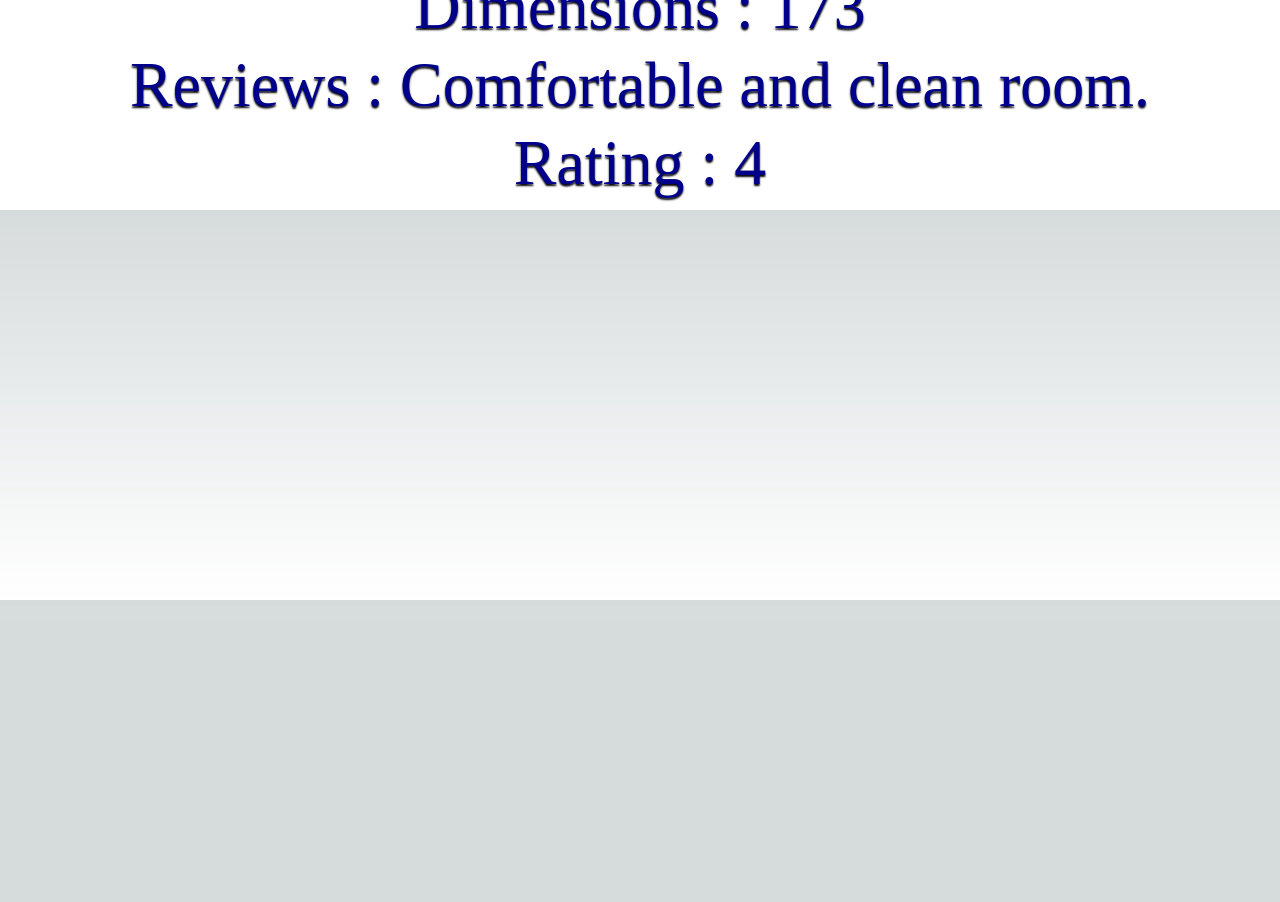
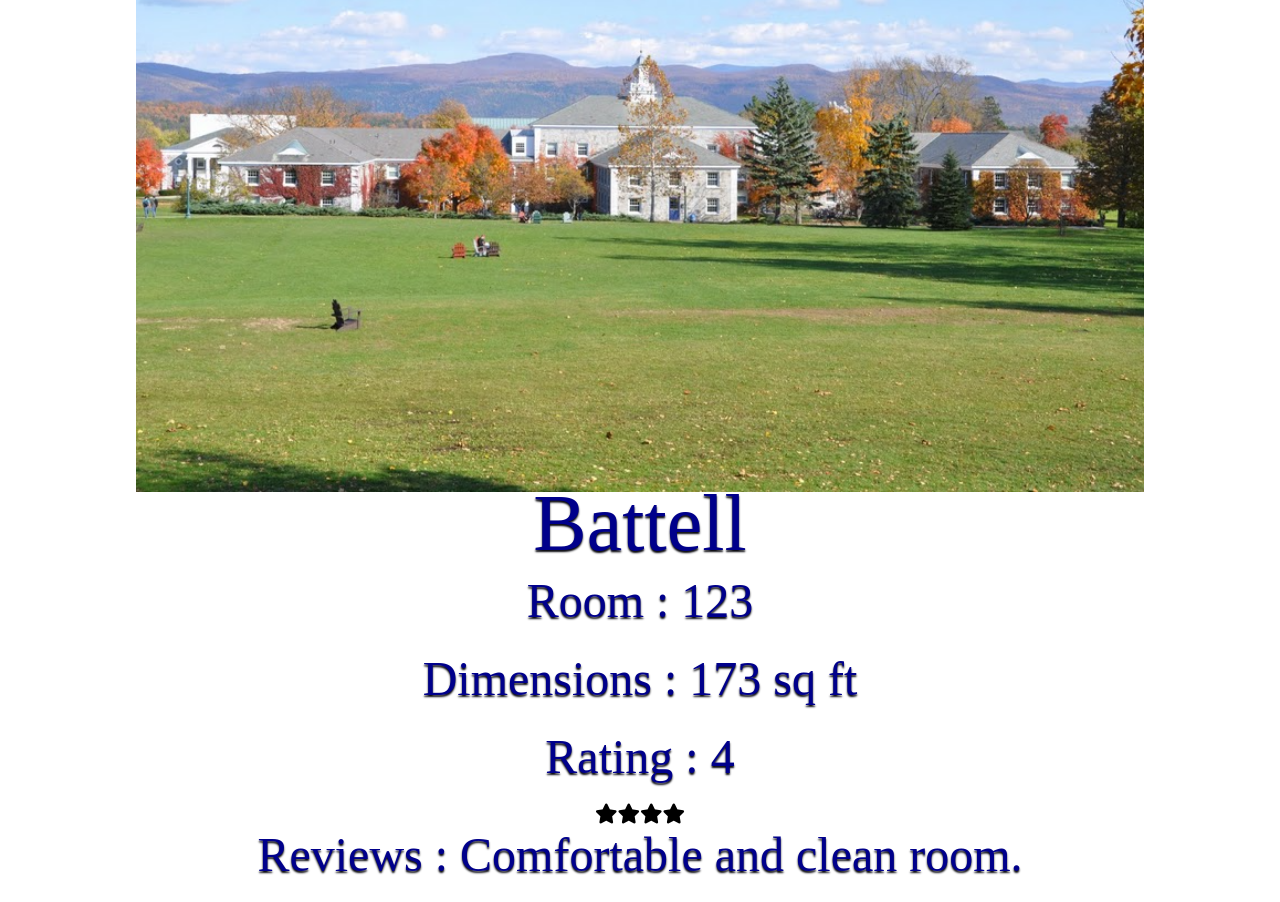
Before and after one commit to csci312a-f23/project-ellen, a Next.js app: page /rooms in a window 1280 px wide. Shown: the part 180-1082 px from the top of the page. Before the commit the page ends 800 px from the top, so only its background shows below. Built offline with nearby package versions, Linux system fonts and the light colour scheme.

Commit message:
Caroline's updates

```diff
--- a/src/pages/rooms.js
+++ b/src/pages/rooms.js
@@ -1,6 +1,8 @@
 import Head from "next/head";
+import Image from "next/image"; // Import the Image component
 import { useEffect, useState } from "react";
 import styles from "../styles/rooms.module.css";
+import battell from "../images/battell.png";
 
 export default function Rooms() {
   const [dormName, setDormName] = useState(null);
@@ -10,8 +12,9 @@ export default function Rooms() {
   const [dormNumber, setDormNumber] = useState(null);
 
   async function getRoom(Room) {
+    // how would this function with this being called elsewhere, like when do we tell it what room to call
     if (!Room) {
-      setDormName("Stewart");
+      setDormName("Battell");
       setDormDimensions(173);
       setDormReview("Comfortable and clean room.");
       setDormRating(4);
@@ -49,22 +52,32 @@ export default function Rooms() {
         <meta name="description" content="Generated by create next app" />
         <meta name="viewport" content="width=device-width, initial-scale=1" />
         <link rel="icon" href="/favicon.ico" />
+        <link
+          rel="stylesheet"
+          href="https://cdnjs.cloudflare.com/ajax/libs/font-awesome/6.0.0-beta3/css/all.min.css"
+        />
       </Head>
       <main className={styles.body}>
+        <div className={styles.imageContainer}>
+          <Image
+            src={battell} // imported up to
+            alt="Room Photo"
+            width={1008}
+            height={672}
+          />
+        </div>
         <div className={styles.h1}>{dormName}</div>
         <div className={styles.h2}> Room : {dormNumber} </div>
-        <div className={styles.h2}> Dimensions : {dormDimensions} </div>
-        <div className={styles.h2}> Reviews : {dormReview} </div>
+        <div className={styles.h2}> Dimensions : {dormDimensions} sq ft </div>
         <div className={styles.h2}> Rating : {dormRating} </div>
-        <div class="rating-box">
-          <div class="stars">
-            <i class="fa-solid fa-star" />
-            <i class="fa-solid fa-star" />
-            <i class="fa-solid fa-star" />
-            <i class="fa-solid fa-star" />
-            <i class="fa-solid fa-star" />
+        <div className="rating-box">
+          <div className={styles.starscontainer}>
+            {Array.from({ length: dormRating }, (_, i) => (
+              <i key={i} className="fas fa-star is-active" />
+            ))}
           </div>
         </div>
+        <div className={styles.h2}> Reviews : {dormReview} </div>
       </main>
     </>
   );
--- a/src/styles/rooms.module.css
+++ b/src/styles/rooms.module.css
@@ -14,7 +14,7 @@
 }
 
 .h1 {
-  font-size: 4rem;
+  font-size: 5rem;
   padding-bottom: 2rem;
   padding-top: 1rem;
   font-family: "Times New Roman", Times, serif;
@@ -26,7 +26,7 @@
 }
 
 .h2 {
-  font-size: 4rem;
+  font-size: 3rem;
   padding-bottom: 2rem;
   padding-top: 1rem;
   font-family: "Times New Roman", Times, serif;
@@ -72,6 +72,8 @@
   padding: 25px 50px 35px;
   border-radius: 25px;
   box-shadow: 0 5px 10px rgba(0, 0, 0, 0.05);
+  margin: 0 auto; /* Center horizontally */
+  text-align: center; /* Center text content */
 }
 .rating-box header {
   font-size: 22px;
@@ -86,7 +88,7 @@
   gap: 25px;
 }
 .stars i {
-  color: #e6e6e6;
+  color: #bebebe;
   font-size: 35px;
   cursor: pointer;
   transition: color 0.2s ease;
@@ -94,3 +96,15 @@
 .stars i.active {
   color: #ff9c1a;
 }
+.starscontainer {
+  display: flex;
+  justify-content: center; /* Horizontal centering */
+  align-items: center; /* Vertical centering */
+  /* any additional styling as needed */
+}
+
+.imageContainer {
+  display: flex;
+  justify-content: center; /* Horizontal centering */
+  align-items: center; /* Vertical centering */
+}
```
Also changed, not shown: src/images/battell.png (added).
